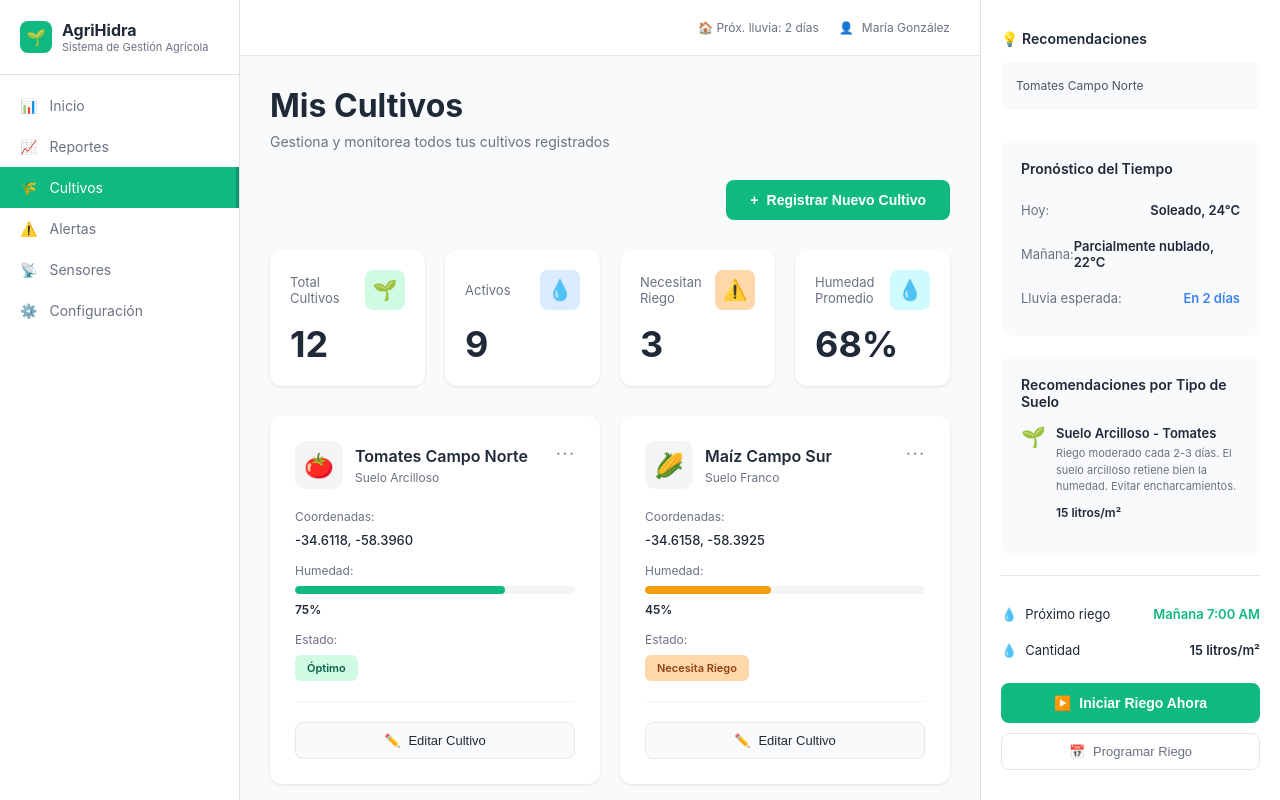
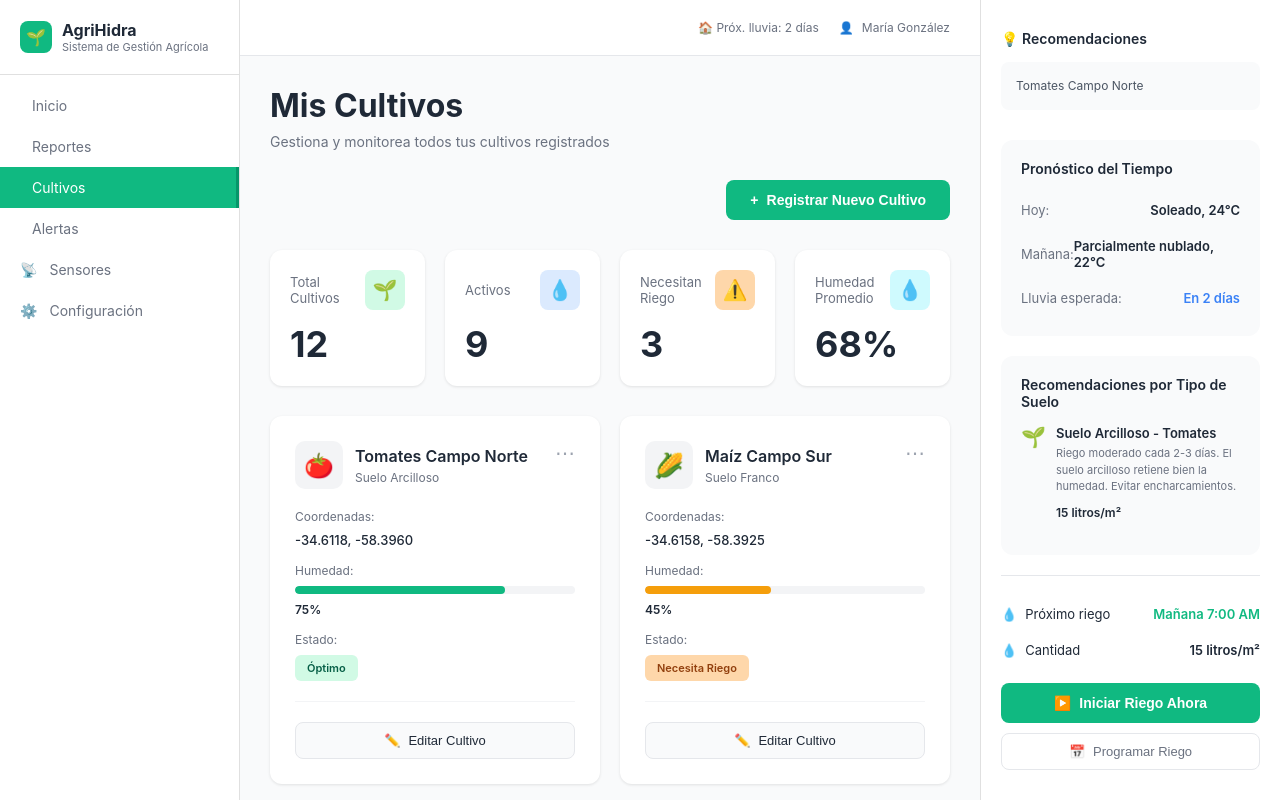
Before and after one commit to Deiko-138/Trabajo_Grupal_IHC, a website: page pagina3.html in a window 1280 px wide. Drawn offline with Linux system fonts and the light colour scheme.

Commit message:
Update pagina3.html

```diff
--- a/pagina3.html
+++ b/pagina3.html
@@ -554,19 +554,19 @@
       </div>
       <div class="menu">
         <div class="menu-item" data-page="inicio">
-          <span>📊</span>
+          <span></span>
           Inicio
         </div>
         <div class="menu-item" data-page="reportes">
-          <span>📈</span>
+          <span></span>
           Reportes
         </div>
         <div class="menu-item active" data-page="cultivos">
-          <span>🌾</span>
+          <span></span>
           Cultivos
         </div>
         <div class="menu-item" data-page="alertas">
-          <span>⚠️</span>
+          <span></span>
           Alertas
         </div>
         <div class="menu-item" data-page="sensores">
```
